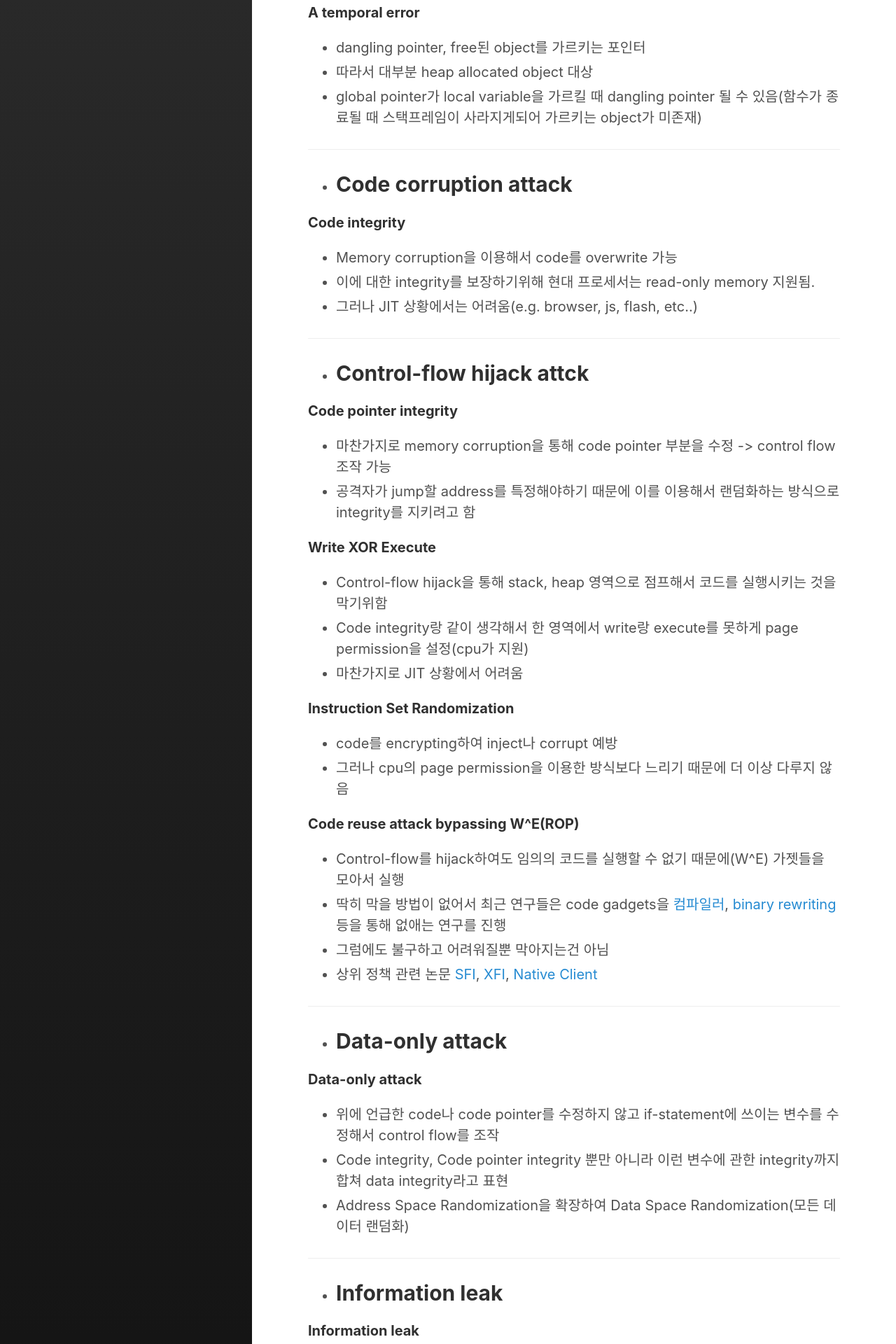
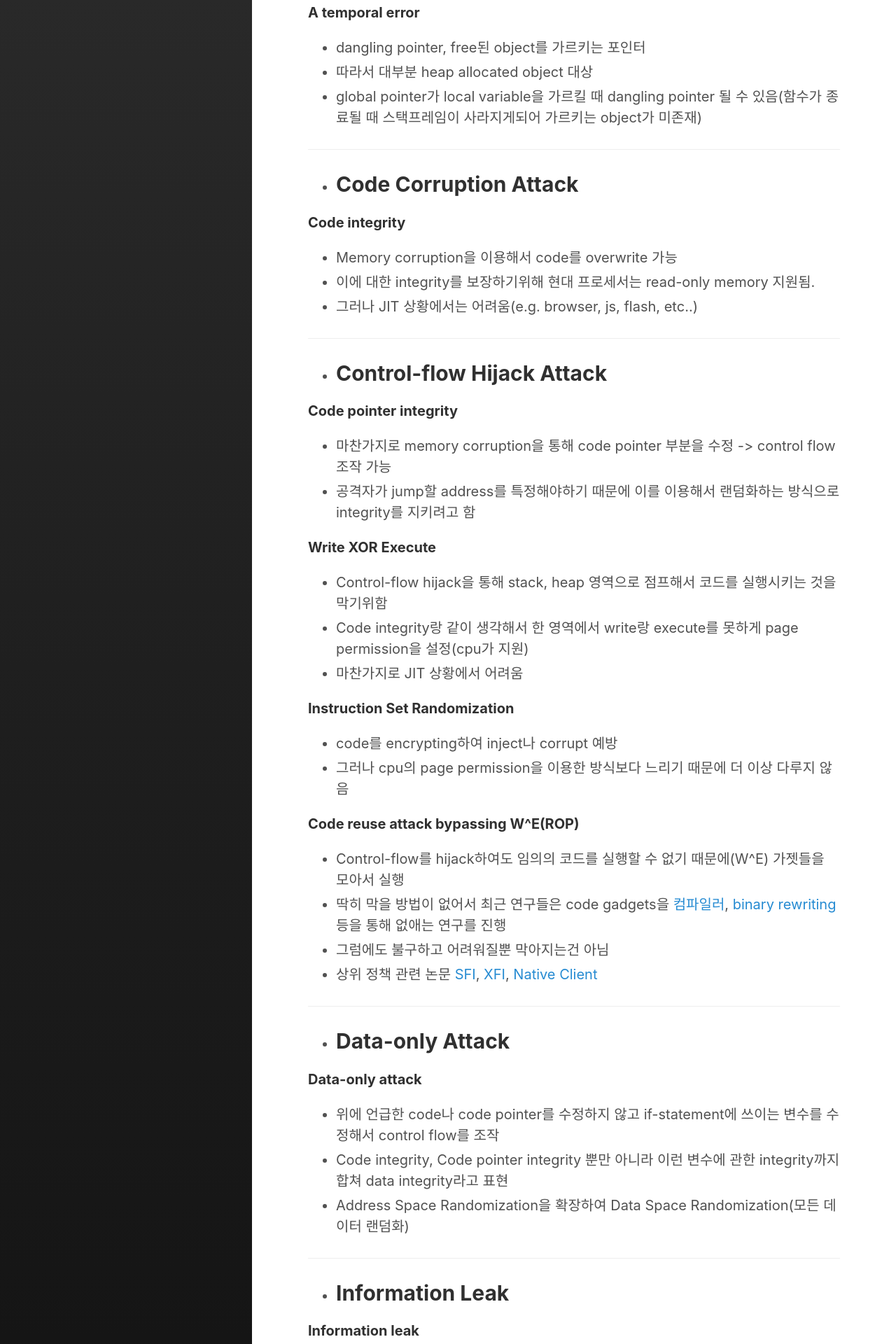
Before and after one commit to blingcho/blingcho.github.io, a Jekyll site: the page built from _posts/survey/2020-01-03-Sok-eternal-war-in-memory.md, in a window 1280 px wide. Shown: the part 853-2773 px from the top of the page at 70% size. Built offline with Jekyll 4.4.1, drawn with Linux system fonts in a browser that asks for light colours; some of the changed text lies outside the part shown.

Commit message:
20-01-13

```diff
--- a/_posts/survey/2020-01-03-Sok-eternal-war-in-memory.md
+++ b/_posts/survey/2020-01-03-Sok-eternal-war-in-memory.md
@@ -37,7 +37,7 @@ memory corruption은 보통 2단계로 구성된다.
 - global pointer가 local variable을 가르킬 때 dangling pointer 될 수 있음(함수가 종료될 때 스택프레임이 사라지게되어  가르키는 object가 미존재)
 
 ---
-* ## **Code corruption attack**
+* ## **Code Corruption Attack**
 
 **Code integrity**
 
@@ -46,7 +46,7 @@ memory corruption은 보통 2단계로 구성된다.
 - 그러나 JIT 상황에서는 어려움(e.g. browser, js, flash, etc..)
 
 ---
-* ## **Control-flow hijack attck**
+* ## **Control-flow Hijack Attack**
 
 **Code pointer integrity**
 - 마찬가지로 memory corruption을 통해 code pointer 부분을 수정 -> control flow 조작 가능
@@ -69,7 +69,7 @@ memory corruption은 보통 2단계로 구성된다.
 
 
 ---
-* ## **Data-only attack**
+* ## **Data-only Attack**
 
 **Data-only attack**
 - 위에 언급한 code나 code pointer를 수정하지 않고 if-statement에 쓰이는 변수를 수정해서 control flow를 조작
```
Also changed, not shown: other parts of _posts/survey/2020-01-03-Sok-eternal-war-in-memory.md (+7 -1 lines).
